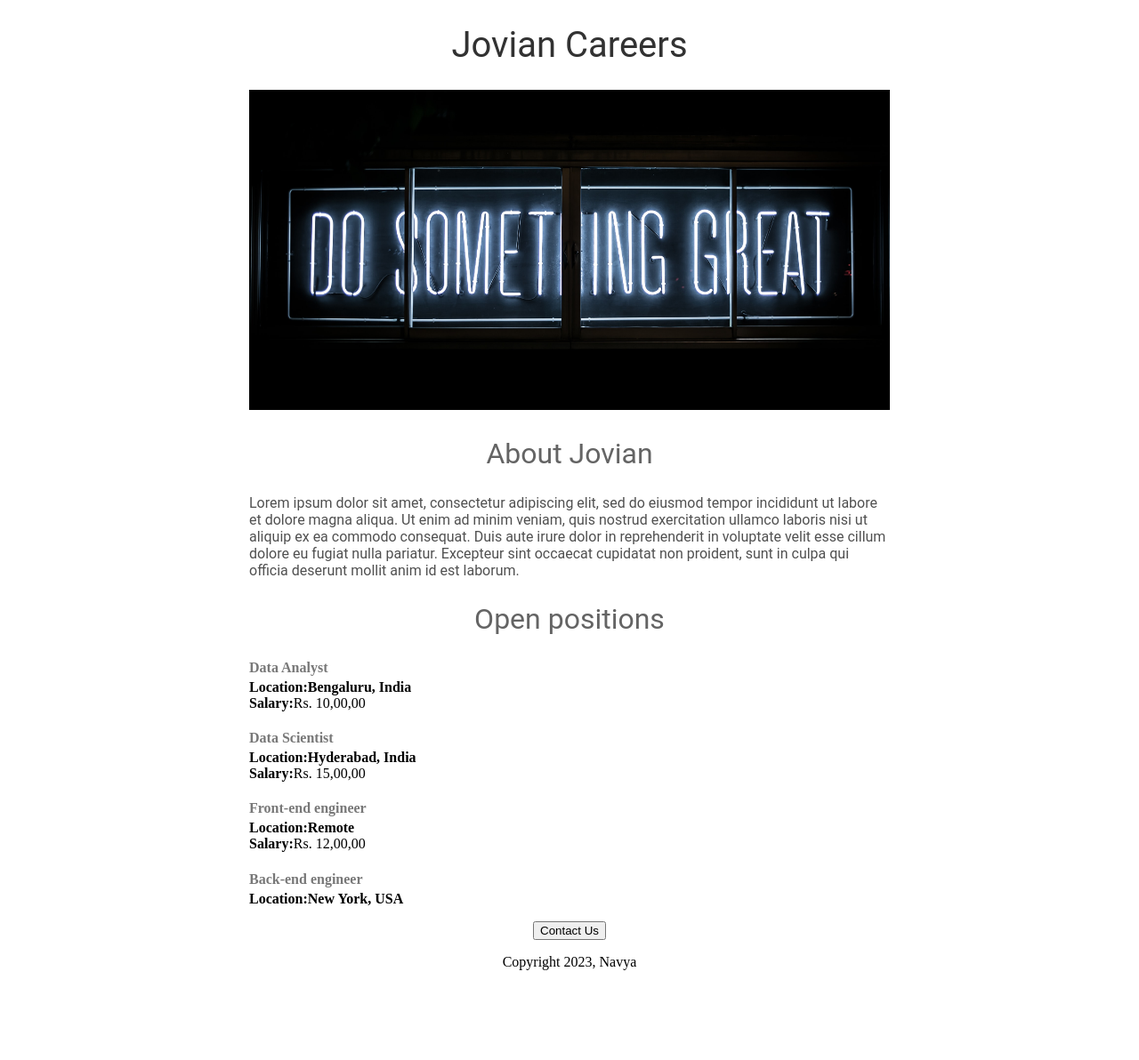
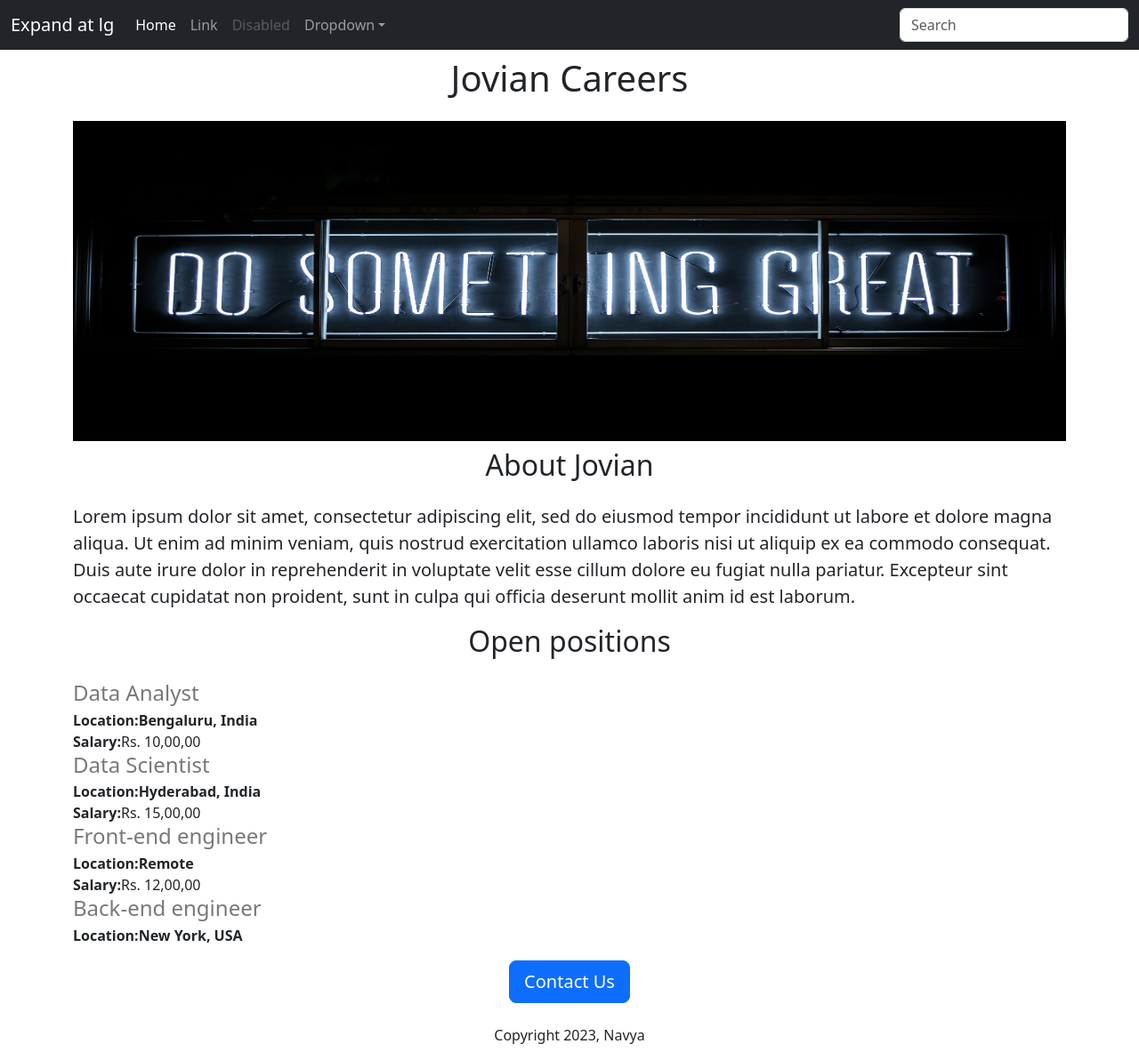
Before and after one commit to navyanutakki/career, a Flask app: page / in a window 1280 px wide. Shown: the whole page at 89% size. Before the commit the page ends 1091 px from the top, so only its background shows below. Run offline with Flask 2, Linux system fonts and the light colour scheme.

Commit message:
styled using bootstrap

```diff
--- a/templates/home.html
+++ b/templates/home.html
@@ -2,53 +2,35 @@
 <html>
   <head>
     <title>Jovian careers</title>
+    <meta charset="utf-8">
+    <meta name="viewport" content="width=device-width, initial-scale=1">
+    <link href="https://cdn.jsdelivr.net/npm/bootstrap@5.3.0-alpha1/dist/css/bootstrap.min.css" rel="stylesheet" integrity="sha384-GLhlTQ8iRABdZLl6O3oVMWSktQOp6b7In1Zl3/Jr59b6EGGoI1aFkw7cmDA6j6gD" crossorigin="anonymous">
     <style>
-      h1{
-        font-size: 40px;
-        font-family: Roboto;
-        font-weight: normal;
-        color: rgb(50,50,50);
-        text-align: center;
-      }
       #banner{
+        height: 360px;
         width: 100%;
-        height: 360px;
-        object-fit: cover;
-      }
-      h2{
-        font-family: Roboto;
-        font-size: 32px;
-        color: rgb(100,100,100);
-        text-align: center;
-        font-weight: normal;
-      }
-      .bodytext{
-        font-family: Roboto;
-        color: rgb(80, 80, 80);
-      }
-      #container{
-        max-width: 720px;
-        margin: 0 auto 0 auto;
       }
     </style>
   </head>
+  </head>
   <body>
-    <div id="container">
-    <h1>Jovian Careers</h1>
-    <img id="banner" src="https://career.navyanutakki.repl.co/static/banner.jpg">
-    <h2>About Jovian</h2>
-    <p class="bodytext">
+    {% include 'nav.html' %}
+    <div class="container">
+    <h1 class="text-center mt-2 mb-4">Jovian Careers</h1>
+    <img class="img-fluid" id="banner" src="https://career.navyanutakki.repl.co/static/banner.jpg">
+    <h2 class="text-center mt-2 mb-4">About Jovian</h2>
+    <p class="lead">
       Lorem ipsum dolor sit amet, consectetur adipiscing elit, sed do eiusmod tempor incididunt ut labore et dolore magna aliqua. Ut enim ad minim veniam, quis nostrud exercitation ullamco laboris nisi ut aliquip ex ea commodo consequat. Duis aute irure dolor in reprehenderit in voluptate velit esse cillum dolore eu fugiat nulla pariatur. Excepteur sint occaecat cupidatat non proident, sunt in culpa qui officia deserunt mollit anim id est laborum.
     </p>
-    <h2>Open positions</h2>
+    <h2 class="text-center mt-2 mb-4">Open positions</h2>
     <div style="margin-bottom:16px;">
       {% for job in jobs %}
         {% include 'jobitem.html' %}
       {% endfor %}
     </div>
-    <div style="text-align:center;">
-    <button>Contact Us</button>
-    <p>Copyright 2023, Navya</p>
+    <div class="text-center">
+    <button class="btn btn-primary btn-lg">Contact Us</button>
+    <p class="mt-4">Copyright 2023, Navya</p>
    </div>
     </div>
 
--- /dev/null
+++ b/templates/nav.html
@@ -0,0 +1,33 @@
+<nav class="navbar navbar-expand-lg navbar-dark bg-dark" aria-label="Fifth navbar example">
+    <div class="container-fluid">
+      <a class="navbar-brand" href="#">Expand at lg</a>
+      <button class="navbar-toggler" type="button" data-bs-toggle="collapse" data-bs-target="#navbarsExample05" aria-controls="navbarsExample05" aria-expanded="false" aria-label="Toggle navigation">
+        <span class="navbar-toggler-icon"></span>
+      </button>
+
+      <div class="collapse navbar-collapse" id="navbarsExample05">
+        <ul class="navbar-nav me-auto mb-2 mb-lg-0">
+          <li class="nav-item">
+            <a class="nav-link active" aria-current="page" href="#">Home</a>
+          </li>
+          <li class="nav-item">
+            <a class="nav-link" href="#">Link</a>
+          </li>
+          <li class="nav-item">
+            <a class="nav-link disabled">Disabled</a>
+          </li>
+          <li class="nav-item dropdown">
+            <a class="nav-link dropdown-toggle" href="#" data-bs-toggle="dropdown" aria-expanded="false">Dropdown</a>
+            <ul class="dropdown-menu">
+              <li><a class="dropdown-item" href="#">Action</a></li>
+              <li><a class="dropdown-item" href="#">Another action</a></li>
+              <li><a class="dropdown-item" href="#">Something else here</a></li>
+            </ul>
+          </li>
+        </ul>
+        <form role="search">
+          <input class="form-control" type="search" placeholder="Search" aria-label="Search">
+        </form>
+      </div>
+    </div>
+  </nav>
```
